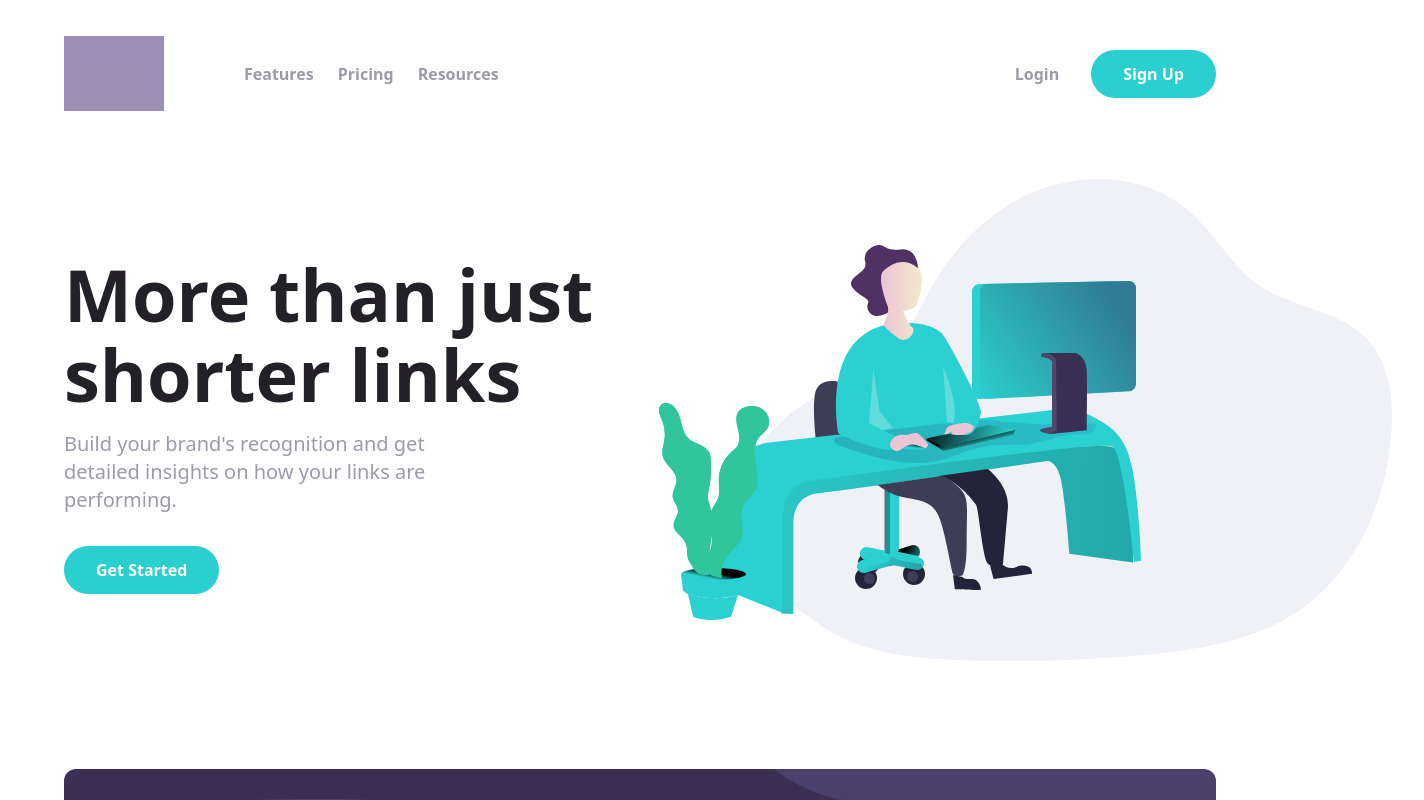
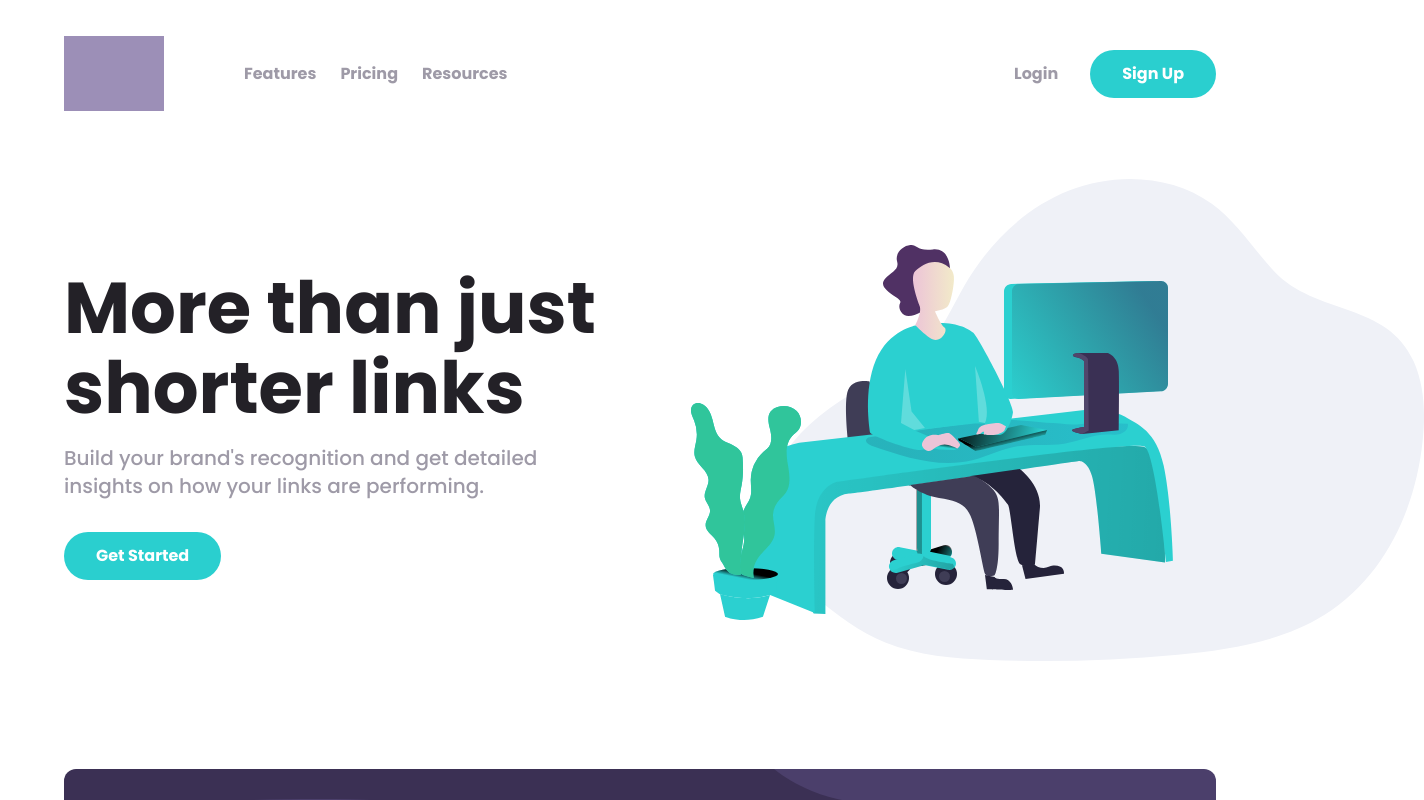
Before and after one commit to mhmmdhandika/shorter-link_mern, a Next.js app in the folder frontend/: page / in a window 1280 px wide. Shown: the top 800 px of the page, 1424 px wide, since content can reach past the window. Built offline with nearby package versions, Linux system fonts and the light colour scheme; grey boxes are pictures that could not be loaded.

Commit message:
fixed bug in font

```diff
--- a/frontend/src/app/globals.css
+++ b/frontend/src/app/globals.css
@@ -21,7 +21,7 @@
 
   html {
     @apply overflow-x-hidden;
-    font-family: 'Poppins' sans-serif;
+    font-family: 'Poppins', system-ui;
   }
 }
 
--- a/frontend/src/app/page.tsx
+++ b/frontend/src/app/page.tsx
@@ -15,13 +15,13 @@ export default function Home() {
           width={200}
           height={200}
           alt='Illustration working'
-          className='-mr-44 sm:w-[800px] lg:order-last'
+          className='-mr-52 sm:w-[800px] lg:order-last'
         />
         <div className='mt-6'>
-          <h1 className='grow text-neutral-very-dark-violet text-[2.5rem] font-extrabold leading-[3.7rem] lg:leading-[5rem] lg:text-7xl'>
+          <h1 className='grow text-neutral-very-dark-violet text-[2.5rem] font-bold leading-[3.7rem] lg:leading-[5rem] lg:text-7xl'>
             More than just shorter links
           </h1>
-          <p className={`text-neutral-grayfish-violet my-4 text-xl lg:w-[70%]`}>
+          <p className={`text-neutral-grayfish-violet my-4 text-xl lg:w-[80%]`}>
             Build your brand's recognition and get detailed insights on how your
             links are performing.
           </p>
@@ -74,7 +74,7 @@ export default function Home() {
         id='starter'
         className='bg-primary-dark-violet bg-boost-mobile bg-no-repeat bg-center bg-cover text-center py-16 lg:bg-boost-desktop'
       >
-        <h1 className='text-3xl font-extrabold text-white lg:text-4xl'>
+        <h1 className='text-3xl font-bold text-white lg:text-4xl'>
           Boost your links today
         </h1>
         <button className='primary-button mt-5'>Get Started</button>
--- a/frontend/src/client-components/home/Shorter.tsx
+++ b/frontend/src/client-components/home/Shorter.tsx
@@ -10,7 +10,7 @@ function Shorter() {
     text: '',
   });
 
-  const baseAPI = 'https://api.shrtco.de/v2/';
+  // const baseAPI = 'https://api.shrtco.de/v2/';
 
   return (
     <section id='shorten' className='mt-32 py-3 bg-neutral-light'>
```
